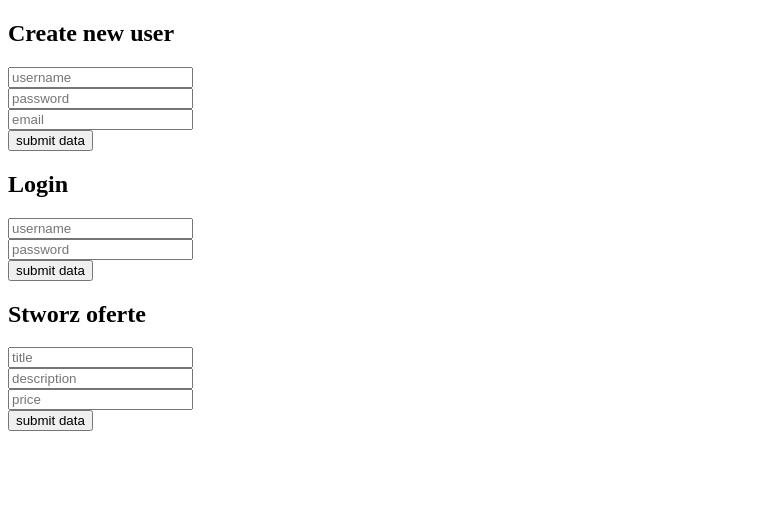
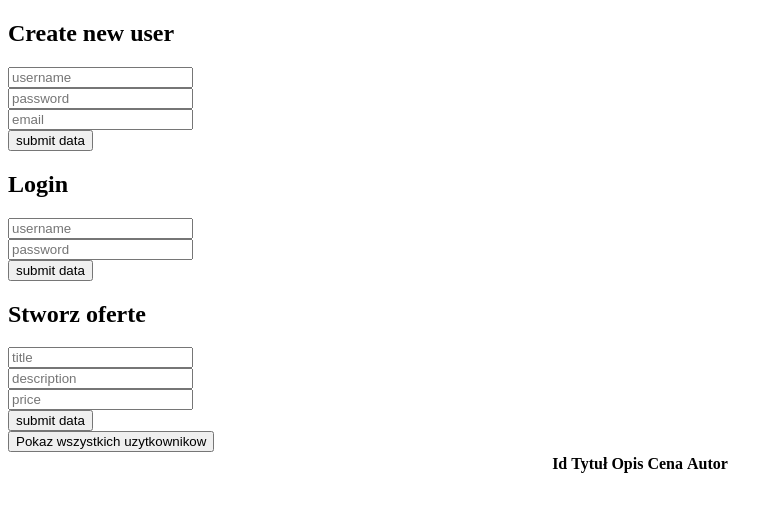
Before and after one commit to jankes1006/user-service-ttsw, an Angular app: page / in a window 1280 px wide. Shown: the top 512 px of the page, without its empty margins (0-783 px from the left). Built offline with nearby package versions, Linux system fonts and the light colour scheme.

Commit message:
Show all offers
Added:
offer component and offer services. Show all offer.

```diff
--- a/src/app/all-offer/all-offer.component.html
+++ b/src/app/all-offer/all-offer.component.html
@@ -1 +1,25 @@
-<p>all-offer works!</p>
+<button type="button" (click)="showAllOffer()">Pokaz wszystkich uzytkownikow</button>
+
+<div>
+  <table align="center">
+     <thead>
+         <tr>
+             <th>Id</th>
+             <th>Tytuł</th>
+             <th>Opis</th>
+             <th>Cena</th>
+             <th>Autor</th>
+         </tr>
+     </thead>
+     <tbody>
+         <tr *ngFor="let offer of allOffers">
+             <td style="width: 20px;">{{offer.id}}</td>
+             <td style="width: 100px;">{{offer.title}}</td>
+             <td style="width: 500px;">{{offer.description}}</td>
+             <td style="width: 20px;">{{offer.price}}</td>
+             <td style="width: 100px;">{{offer.ownerName}}</td>
+         </tr>
+
+     </tbody>
+ </table>
+</div>
--- a/src/app/all-offer/all-offer.component.ts
+++ b/src/app/all-offer/all-offer.component.ts
@@ -1,4 +1,6 @@
+import { HttpClient } from '@angular/common/http';
 import { Component, OnInit } from '@angular/core';
+import { OfferService } from '../offer.service';
 
 @Component({
   selector: 'app-all-offer',
@@ -7,9 +9,18 @@ import { Component, OnInit } from '@angular/core';
 })
 export class AllOfferComponent implements OnInit {
 
-  constructor() { }
+  constructor(private service: OfferService) { }
 
+  allOffers: any;
   ngOnInit(): void {
   }
 
+  showAllOffer(){
+    this.service.getAllOffer().subscribe(result =>
+      {
+      this.allOffers=result;
+      console.log(this.allOffers);
+      }
+      );
+  }
 }
--- a/src/app/app.component.html
+++ b/src/app/app.component.html
@@ -1,3 +1,4 @@
 <app-signup></app-signup>
 <app-login></app-login>
 <app-create-offer></app-create-offer>
+<app-all-offer></app-all-offer>
--- a/src/app/offer.service.ts
+++ b/src/app/offer.service.ts
@@ -8,8 +8,13 @@ export class OfferService {
 
   constructor(private http: HttpClient) { }
 
-  createOffer(data: any,username: String, password: String){
+  createOffer(data: any,username: String, password: String){ //nie ma sensu tego przesylac tak, skoro mozesz to pobrac tutaj przez localstorage
     const headers = new HttpHeaders({ Authorization: 'Basic ' + btoa(username + ':' + password) });
-    return this.http.post("http://localhost:8080/offer/create",data).subscribe(response=>console.warn(response));
+    console.warn(data);
+    return this.http.post("http://localhost:8080/offer/create",data).subscribe(response=>console.warn(response)); //pamietaj ze hedera trzeba wsadzic i sprawdzic
+  }
+
+  getAllOffer(){
+    return this.http.get("http://localhost:8080/offer/getAll");
   }
 }
```
